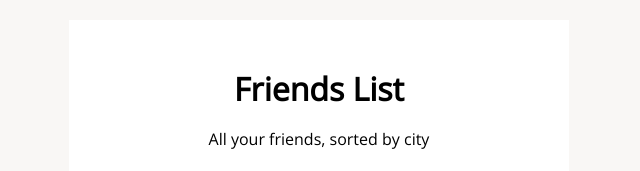
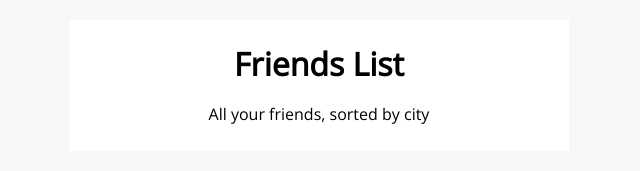
Before and after one commit to chrisgrizzy/MI-449-SS17-741-css-intro-iMnt09, a plain HTML site: page index.html in a window 1280 px wide. Shown: the top 171 px of the page, without its empty margins (321-961 px from the left). Drawn offline with nearby package versions, Linux system fonts and the light colour scheme.

```diff
--- a/style.css
+++ b/style.css
@@ -23,9 +23,10 @@ h1, .tagline {
 
 header{
   background-color: #FFFFFF;
-  padding-bottom: 30px;
-  padding-top: 30px;
+  padding-bottom: 12px;
+  padding-top: 5px;
   margin-top:20px;
+
 }
 
 a{
```
